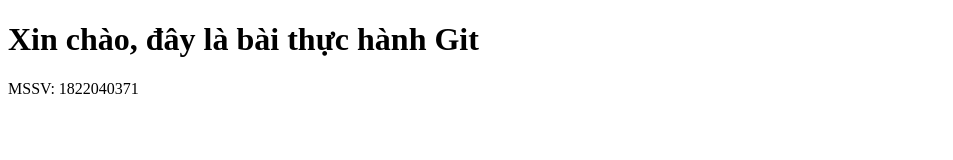
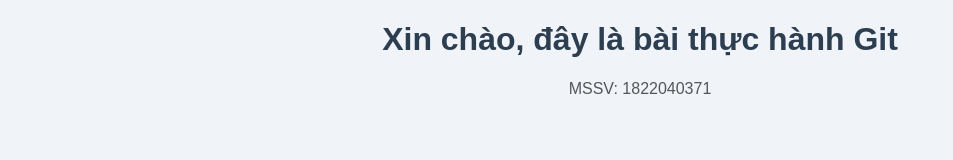
Before and after one commit to lmaoffm/ThucHanhGit_1822040371, a plain HTML site: page index.html in a window 1280 px wide. Shown: the whole page, without its empty margins (0-953 px from the left). Drawn offline with Linux system fonts and the light colour scheme.

Commit message:
feat: Thêm style.css và liên kết vào index.html

```diff
--- a/index.html
+++ b/index.html
@@ -3,6 +3,7 @@
 <head>
     <meta charset="UTF-8">
     <title>Thực hành Git</title>
+    <link rel="stylesheet" href="style.css">
 </head>
 <body>
     <h1>Xin chào, đây là bài thực hành Git</h1>
--- /dev/null
+++ b/style.css
@@ -0,0 +1,11 @@
+body {
+    font-family: Arial, sans-serif;
+    background-color: #f0f4f8;
+    text-align: center;
+}
+h1 {
+    color: #2c3e50;
+}
+p {
+    color: #555;
+}
```
